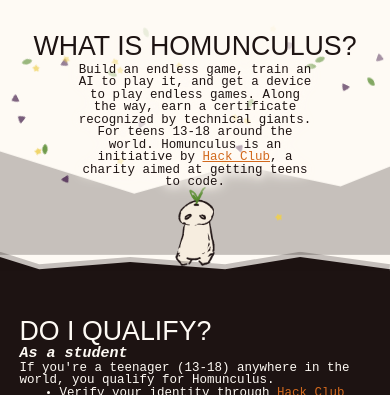
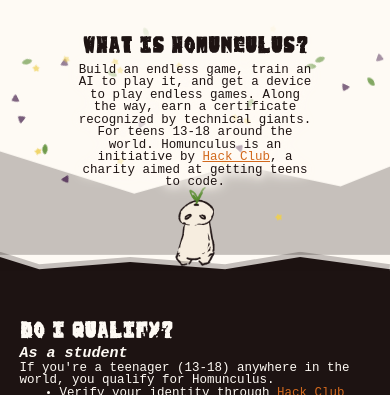
Before and after one commit to joysudo/homunculus, a SvelteKit app: page / in a window 390 px wide. Shown: the part 179-574 px from the top of the page. Built offline with nearby package versions, Linux system fonts and the light colour scheme; a web font is replaced by a local one.

Commit message:
replaced incorrect peich font file

```diff
--- a/src/routes/+page.svelte
+++ b/src/routes/+page.svelte
@@ -275,10 +275,10 @@
     }
 
     h2 {
-        font-family: 'Peich', sans-serif;
-        font-weight: 400;
+        font-family: 'Peich', serif;
+        /* font-weight: 400; */
         line-height: 1;
-        font-size: clamp(2.5rem, 8vw, calc(125 * vw / 16 * 9 / 1024));
+        /* font-size: clamp(2.5rem, 8vw, calc(125 * vw / 16 * 9 / 1024)); */
         /* font-size: clamp(1.8rem, 3vw, 4.8rem); */
         word-wrap: break-word;
         margin: 0;
```
Also changed, not shown: static/fonts/Peich-Regular.otf.
